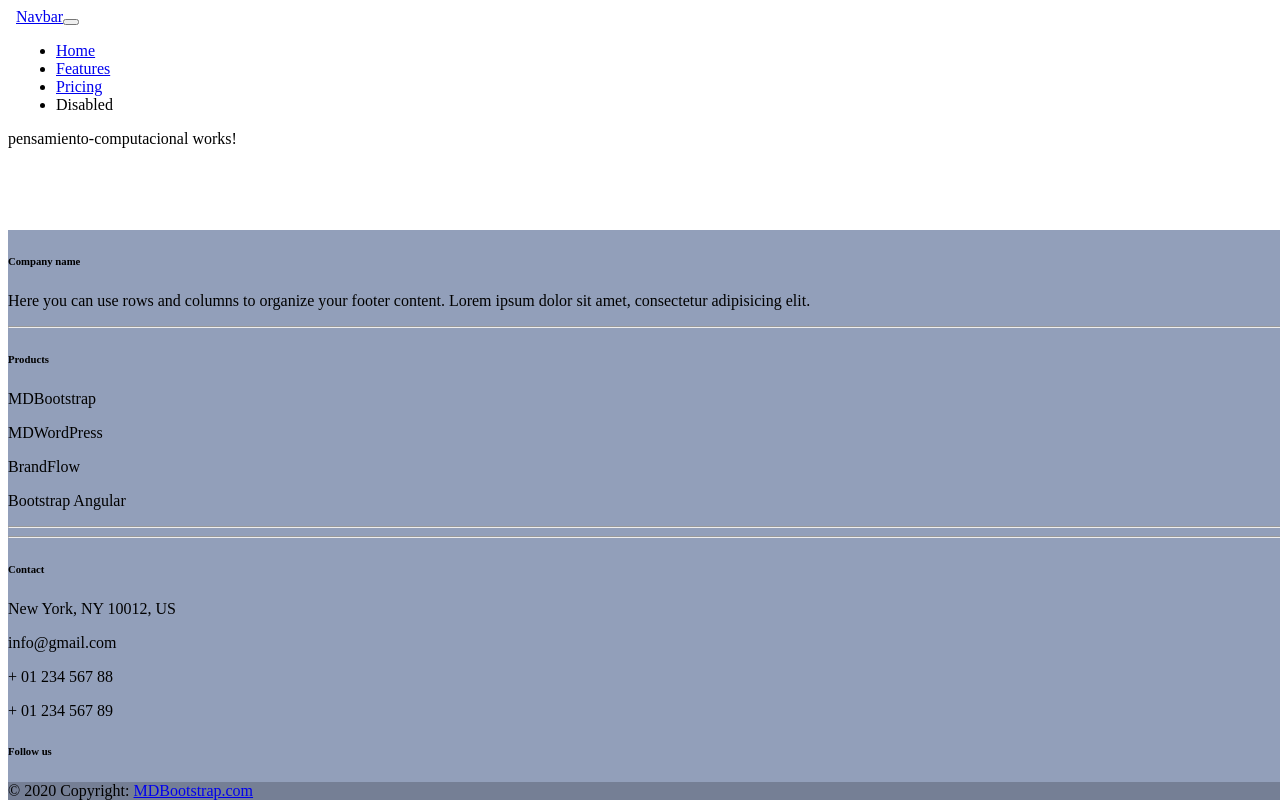
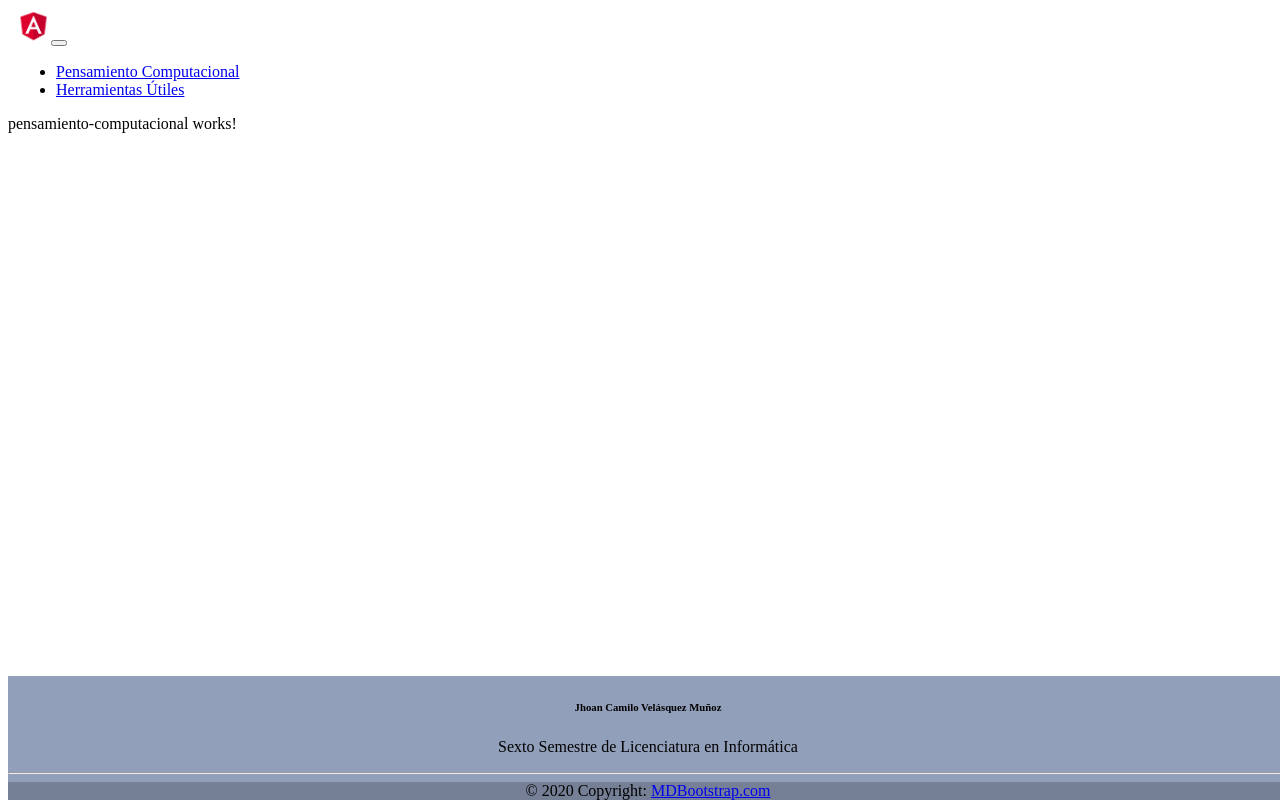
Before and after one commit to J-Insus/DesarrolloAngular, an Angular app: page / in a window 1280 px wide. Built offline with nearby package versions, Linux system fonts and the light colour scheme.

Commit message:
Logo Navbar y Footer Completo

```diff
--- a/src/app/components/footer/footer.component.css
+++ b/src/app/components/footer/footer.component.css
@@ -1,8 +1,6 @@
-
-  footer {
-
+footer {
     position: absolute;
     bottom: 0;
     width: 100%;
-
-  }
+    text-align: center;
+}
--- a/src/app/components/footer/footer.component.html
+++ b/src/app/components/footer/footer.component.html
@@ -1,18 +1,17 @@
 <!DOCTYPE html>
 <html lang="en">
+
 <head>
     <meta charset="UTF-8">
     <meta name="viewport" content="width=device-width, initial-scale=1.0">
     <title>Document</title>
 </head>
+
 <body>
 
 </body>
 <!-- Footer -->
-<footer
-class="text-center text-lg-start text-white"
-style="background-color: #929fba"
->
+<footer class="text-center text-lg-start text-white" style="background-color: #929fba">
     <!-- Grid container -->
     <div class="container p-4 pb-0">
         <!-- Section: Links -->
@@ -20,110 +19,17 @@ style="background-color: #929fba"
             <!--Grid row-->
             <div class="row">
                 <!-- Grid column -->
-<div class="col-md-3 col-lg-3 col-xl-3 mx-auto mt-3">
+                <div class="col-md-3 col-lg-7 col-xl-3 mx-auto mt-3">
                     <h6 class="text-uppercase mb-4 font-weight-bold">
-    Company name
+                        Jhoan Camilo Velásquez Muñoz
                     </h6>
                     <p>
-    Here you can use rows and columns to organize your footer
-    content. Lorem ipsum dolor sit amet, consectetur adipisicing
-    elit.
+                        Sexto Semestre de Licenciatura en Informática
                     </p>
                 </div>
-<!-- Grid column -->
+
 
                 <hr class="w-100 clearfix d-md-none" />
-
-<!-- Grid column -->
-<div class="col-md-2 col-lg-2 col-xl-2 mx-auto mt-3">
-  <h6 class="text-uppercase mb-4 font-weight-bold">Products</h6>
-  <p>
-    <a class="text-white">MDBootstrap</a>
-  </p>
-  <p>
-    <a class="text-white">MDWordPress</a>
-  </p>
-  <p>
-    <a class="text-white">BrandFlow</a>
-  </p>
-  <p>
-    <a class="text-white">Bootstrap Angular</a>
-  </p>
-</div>
-<!-- Grid column -->
-
-<hr class="w-100 clearfix d-md-none" />
-
-<!-- Grid column -->
-<hr class="w-100 clearfix d-md-none" />
-
-<!-- Grid column -->
-<div class="col-md-4 col-lg-3 col-xl-3 mx-auto mt-3">
-  <h6 class="text-uppercase mb-4 font-weight-bold">Contact</h6>
-  <p><i class="fas fa-home mr-3"></i> New York, NY 10012, US</p>
-  <p><i class="fas fa-envelope mr-3"></i> info@gmail.com</p>
-  <p><i class="fas fa-phone mr-3"></i> + 01 234 567 88</p>
-  <p><i class="fas fa-print mr-3"></i> + 01 234 567 89</p>
-</div>
-<!-- Grid column -->
-
-<!-- Grid column -->
-<div class="col-md-3 col-lg-2 col-xl-2 mx-auto mt-3">
-  <h6 class="text-uppercase mb-4 font-weight-bold">Follow us</h6>
-
-  <!-- Facebook -->
-  <a
-     class="btn btn-primary btn-floating m-1"
-     style="background-color: #3b5998"
-     href="#!"
-     role="button"
-     ><i class="fab fa-facebook-f"></i
-    ></a>
-
-  <!-- Twitter -->
-  <a
-     class="btn btn-primary btn-floating m-1"
-     style="background-color: #55acee"
-     href="#!"
-     role="button"
-     ><i class="fab fa-twitter"></i
-    ></a>
-
-  <!-- Google -->
-  <a
-     class="btn btn-primary btn-floating m-1"
-     style="background-color: #dd4b39"
-     href="#!"
-     role="button"
-     ><i class="fab fa-google"></i
-    ></a>
-
-  <!-- Instagram -->
-  <a
-     class="btn btn-primary btn-floating m-1"
-     style="background-color: #ac2bac"
-     href="#!"
-     role="button"
-     ><i class="fab fa-instagram"></i
-    ></a>
-
-  <!-- Linkedin -->
-  <a
-     class="btn btn-primary btn-floating m-1"
-     style="background-color: #0082ca"
-     href="#!"
-     role="button"
-     ><i class="fab fa-linkedin-in"></i
-    ></a>
-  <!-- Github -->
-  <a
-     class="btn btn-primary btn-floating m-1"
-     style="background-color: #333333"
-     href="#!"
-     role="button"
-     ><i class="fab fa-github"></i
-    ></a>
-</div>
             </div>
             <!--Grid row-->
         </section>
@@ -132,16 +38,13 @@ style="background-color: #929fba"
     <!-- Grid container -->
 
     <!-- Copyright -->
-<div
-class="text-center p-3"
-style="background-color: rgba(0, 0, 0, 0.2)"
->
+    <div class="text-center p-3" style="background-color: rgba(0, 0, 0, 0.2)">
         © 2020 Copyright:
-<a class="text-white" href="https://mdbootstrap.com/"
->MDBootstrap.com</a
+        <a class="text-white" href="https://mdbootstrap.com/">MDBootstrap.com</a
 >
     </div>
     <!-- Copyright -->
 </footer>
 <!-- Footer -->
+
 </html>
--- a/src/app/components/nabvar/nabvar.component.html
+++ b/src/app/components/nabvar/nabvar.component.html
@@ -1,5 +1,6 @@
 <!DOCTYPE html>
 <html lang="en">
+
 <head>
     <meta charset="UTF-8">
     <meta name="viewport" content="width=device-width, initial-scale=1.0">
@@ -8,30 +9,29 @@
     <link href="https://cdn.jsdelivr.net/npm/bootstrap@5.3.5/dist/css/bootstrap.min.css" rel="stylesheet" integrity="sha384-SgOJa3DmI69IUzQ2PVdRZhwQ+dy64/BUtbMJw1MZ8t5HZApcHrRKUc4W0kG879m7" crossorigin="anonymous">
     <script src="https://cdn.jsdelivr.net/npm/bootstrap@5.3.5/dist/js/bootstrap.bundle.min.js" integrity="sha384-k6d4wzSIapyDyv1kpU366/PK5hCdSbCRGRCMv+eplOQJWyd1fbcAu9OCUj5zNLiq" crossorigin="anonymous"></script>
 </head>
+
 <body>
+    <!--NavBar-->
     <nav class="navbar navbar-expand-lg bg-body-tertiary">
         <div class="container-fluid">
-          <a class="navbar-brand" href="#">Navbar</a>
+            <a class="navbar-brand" href="#">
+                <img src="assets/img/A-64.png" alt="Bootstrap" width="35fr" height="auto">
+            </a>
             <button class="navbar-toggler" type="button" data-bs-toggle="collapse" data-bs-target="#navbarNav" aria-controls="navbarNav" aria-expanded="false" aria-label="Toggle navigation">
             <span class="navbar-toggler-icon"></span>
           </button>
             <div class="collapse navbar-collapse" id="navbarNav">
                 <ul class="navbar-nav">
                     <li class="nav-item">
-                <a class="nav-link active" aria-current="page" href="#">Home</a>
+                        <a class="nav-link active" aria-current="page" href="#">Pensamiento Computacional</a>
                     </li>
                     <li class="nav-item">
-                <a class="nav-link" href="#">Features</a>
-              </li>
-              <li class="nav-item">
-                <a class="nav-link" href="#">Pricing</a>
-              </li>
-              <li class="nav-item">
-                <a class="nav-link disabled" aria-disabled="true">Disabled</a>
-              </li>
+                        <a class="nav-link" href="#">Herramientas Útiles</a>
+
                 </ul>
             </div>
         </div>
     </nav>
 </body>
+
 </html>
```
Also changed, not shown: src/assets/img/A-64.png (added). Lines whose indentation alone changed are shown as unchanged.
